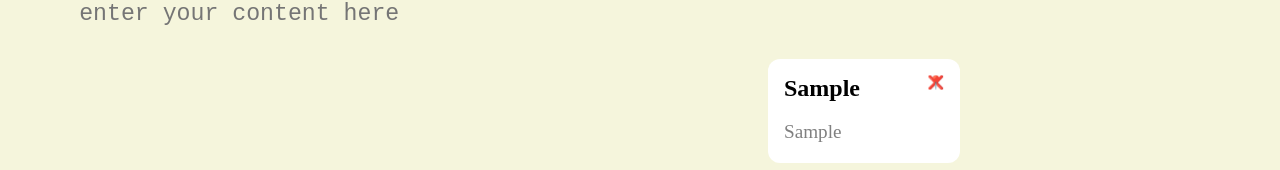
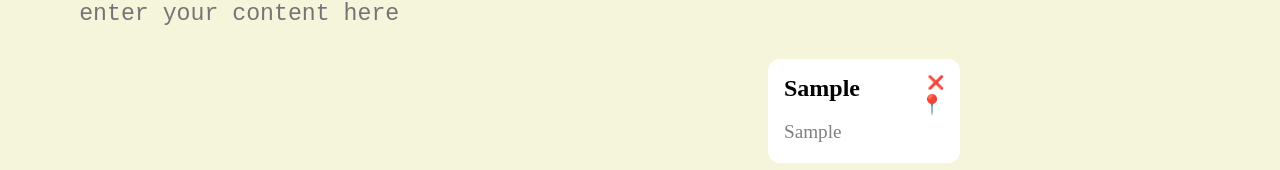
Before and after one commit to Shreya-103/Notes-App, a React (Vite) app: page / in a window 1280 px wide. Both pictures are taken after typing "Sample", "Sample" into the empty fields and a click on the button "Add Note". Shown: the part 275-445 px from the top of the page. Built offline with nearby package versions, Linux system fonts and the light colour scheme.

Commit message:
pin notes

```diff
--- a/src/App.jsx
+++ b/src/App.jsx
@@ -92,7 +92,8 @@ useEffect(() => {
 </button>
               </div>
 
-          {task.filter((elem) =>
+          {[...task].sort((a, b) => b.pinned - a.pinned)
+  .filter((elem) =>
             elem.title.toLowerCase().includes(search.toLowerCase()) ||
             elem.content.toLowerCase().includes(search.toLowerCase())
   )
@@ -102,9 +103,9 @@ useEffect(() => {
                 <h5 onClick={ ()=>
                 deleteNote(idx)
                 }>❌</h5>
-                <h5 onClick={() => togglePin(idx)}>
+                <p className='pinn' onClick={() => togglePin(idx)}>
   {elem.pinned ? "📌" : "📍"}
-</h5>
+</p>
               <h3>{elem.title}</h3>
               <p>{elem.content}</p>
               </div>
--- a/src/index.css
+++ b/src/index.css
@@ -121,6 +121,11 @@ button:active{
 .card h5:active{
   transform: scale(1.09);
 }
+.pinn{
+  position: absolute;
+  /* top: 1.5rem; */
+  right: 1rem;
+}
 .card p, .card h3{
   word-break: keep-all;
   overflow-wrap: break-word;
```
